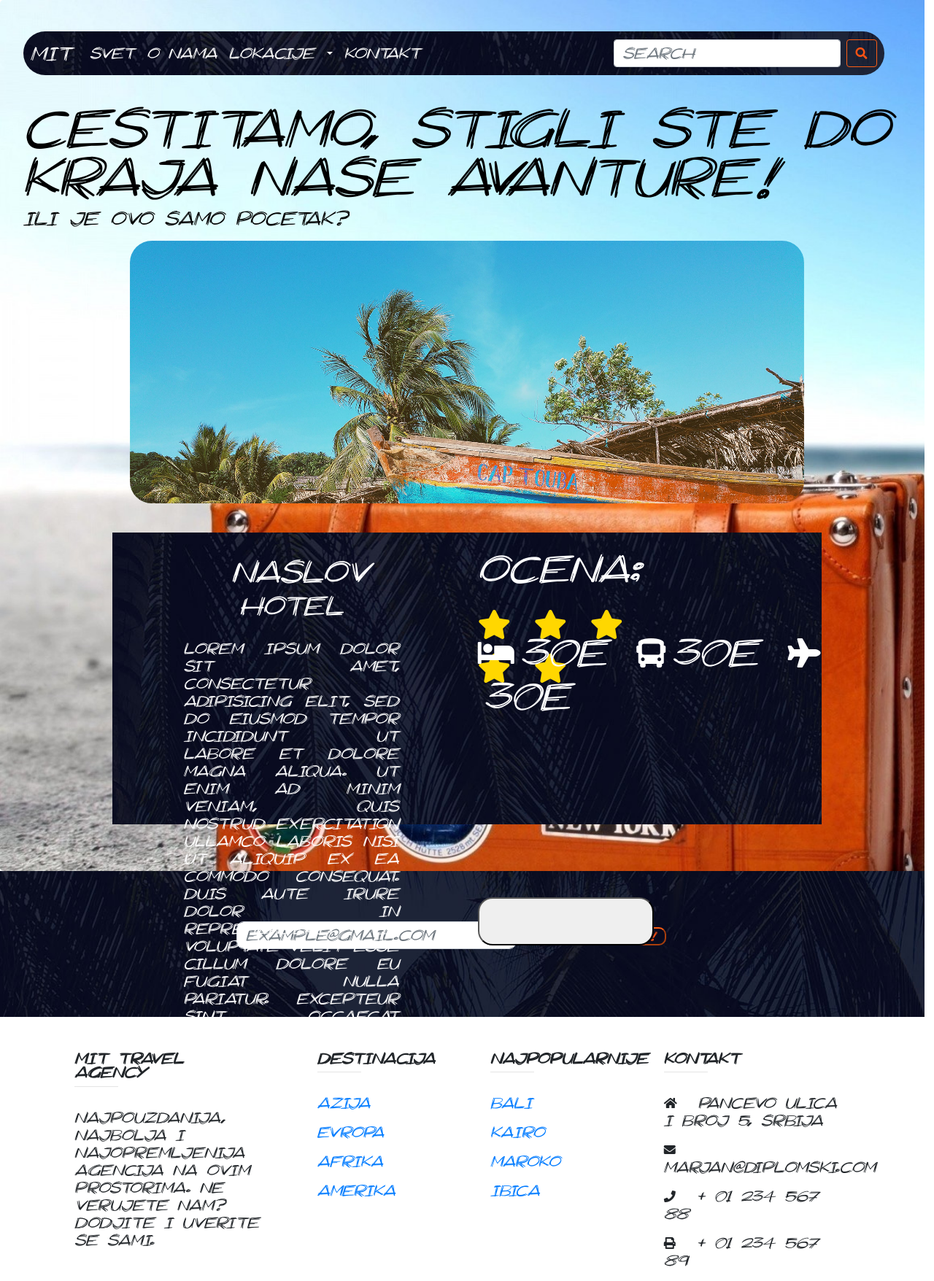
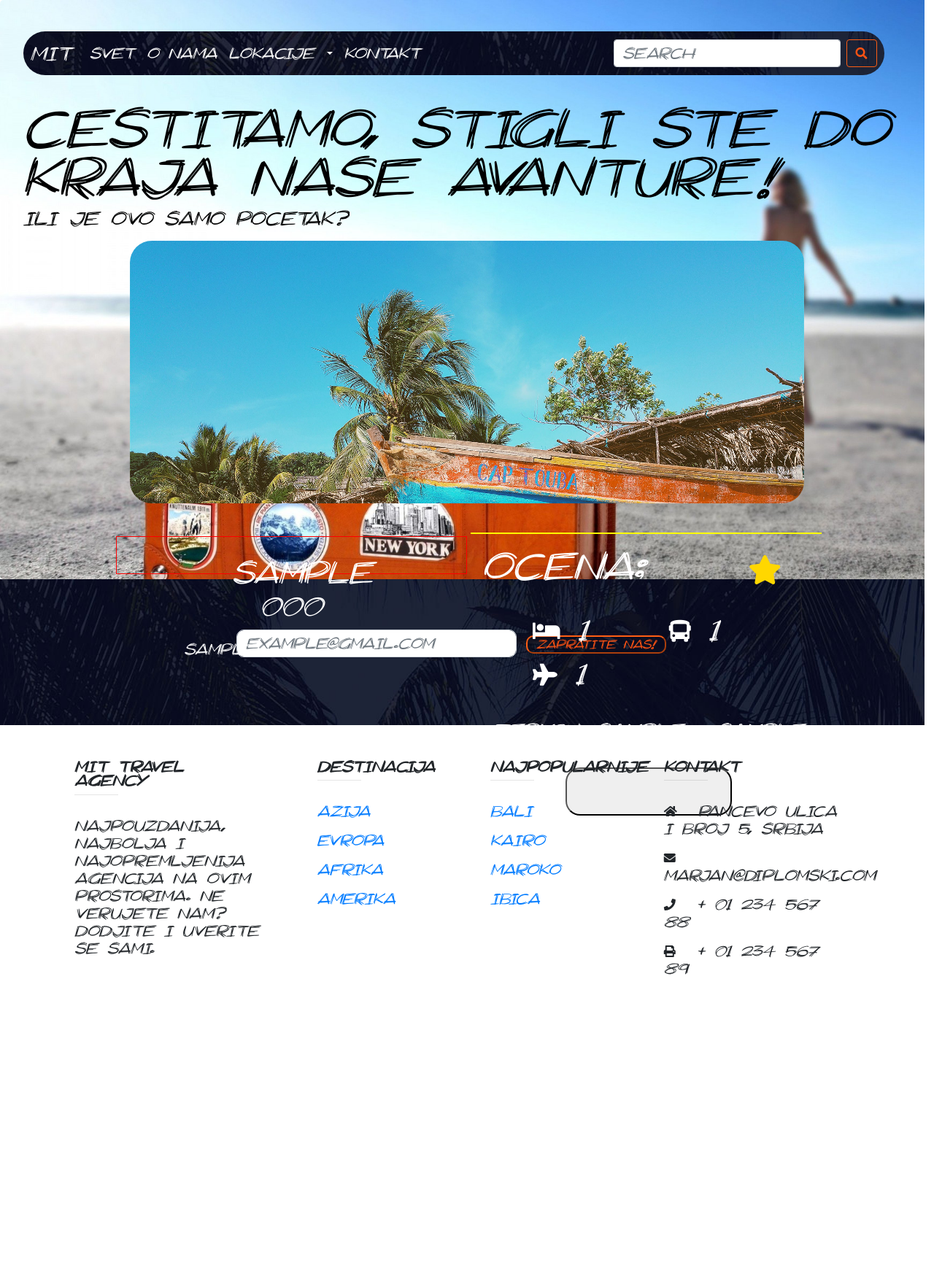
Before and after one commit to MarjanStojanov/diplomski, a Flask app: template MIT/templates/destinacija.html in a window 1280 px wide. Shown: the whole page at 73% size. After the commit the page ends 1336 px from the top, so only its background shows below. Run offline with Flask 2, Linux system fonts and the light colour scheme; the template is opened without the code that fills it: values that come from a table or form of the project are taken from there, others are empty; tables that the repository leaves empty hold one stand-in row (values such as "Sample post"); some libraries are stand-ins or nearby versions.

Commit message:
working on destinacija UI

```diff
--- a/MIT/static/css/destinacija.css
+++ b/MIT/static/css/destinacija.css
@@ -31,12 +31,14 @@
 	left: 5px;
 	top:5px;
 	bottom:5px;
+	border: 1px solid red;
 }
 
 .bot_div{
 	position: relative;
 	background-image:url('../imgs/find.jpg');
 	color: white;
+	height: auto;
 }
 
 h2,h3{
@@ -54,39 +56,73 @@
 
 .info{
 	position: absolute;
-	right: 5px;
-	top:5px;
+	right: 0px;
+	top:0px;
 	bottom:5px;
 	width: 49.5%;
+	border: 1px solid yellow;
 }
 
 .row2{
 	position: relative;
-	width: 100%;
-	min-height: 100px;
+	width: 95%;
+	min-height: 70px;
 	margin: 15px;
 	font-size: 40px;
 	text-align: left;
+	border-radius: 10px;
 }
-
 .cene{
-	font-size: 40px;
-	width: 25%;
+	padding: 10px;
+	font-size: 30px;
 	margin: 8px;
+	margin-left: 13%;
 	display: inline;
+	border-radius: 10px;
+	transition: all 0.3s ease;
 }
-
+.cene:hover{
+		background-color: yellow;
+		color: black;
+		cursor: pointer;
+}
 #rezervisi{
 	width:50%;
 	height: 100%;
 	margin: auto;
+	display: block;
+	margin-top: 10px;
 	border-radius: 20px;
 }
 
 .stars{
 	position: absolute;
-	right: 260px;
+	right: 10%;;
+	top:5px;
 	display: inline-block;
 	color: gold;
 
 }
+.poldol{
+	padding: 20px 0px;
+	cursor: pointer;
+	font-size: 20px;
+	text-align: center;
+	width: 100%;
+	margin-top: 3%;
+}
+.poldol:hover{
+		background-color: yellow;
+		color: black;
+}
+@media(max-width:1000px)
+{
+	.info, naslov{
+		position: relative;
+		display: block;
+		top:auto;
+		left: auto;
+		right: auto;
+
+	}
+}
--- a/MIT/static/js/custom.js
+++ b/MIT/static/js/custom.js
@@ -132,3 +132,39 @@
   a.href = '/drzava/' + dest.toLowerCase().replace(' ','')
   a.click()
 }
+
+
+function destinacija(){
+  cene = document.getElementsByClassName('cene')
+
+  for (i=0;i<cene.length;i++)
+    {
+      cene[i].addEventListener('click', function(){
+        for (i=0;i<cene.length;i++)
+          {
+            cene[i].style.setProperty('background-color','transparent')
+            cene[i].style.setProperty('color','white')
+          }
+        this.style.setProperty('background-color','yellow')
+        this.style.setProperty('color','black')
+
+      })
+    }
+
+
+  ter = document.getElementsByClassName('poldol')
+
+  for (i=0;i<ter.length;i++)
+    {
+      ter[i].addEventListener('click', function(){
+        for (i=0;i<ter.length;i++)
+          {
+            ter[i].style.setProperty('background-color','transparent')
+            ter[i].style.setProperty('color','white')
+          }
+        this.style.setProperty('background-color','yellow')
+        this.style.setProperty('color','black')
+
+      })
+    }
+}
--- a/MIT/templates/destinacija.html
+++ b/MIT/templates/destinacija.html
@@ -14,7 +14,7 @@
         <link rel="stylesheet" href={{ url_for('static', filename='css/destinacija.css') }} type="text/css"/>
 
       </head>
-    <body onload="kontinenti()">
+    <body onload="destinacija()">
 
 
         <!-- SPLASH SCREEN + NAVBAR -->
@@ -38,45 +38,57 @@
           </div>
           <div class="bot_div">
             <div class="naslov">
-              <h2>Naslov</h2>
-              <h3>Hotel</h3>
+              <h2>{{ dest.naziv }}</h2>
+              <h3>{{ dest.hotel }}</h3>
               <p class="opis_ponude">
-                Lorem ipsum dolor sit amet, consectetur adipisicing elit, sed do eiusmod
-                tempor incididunt ut labore et dolore magna aliqua. Ut enim ad minim veniam,
-                quis nostrud exercitation ullamco laboris nisi ut aliquip ex ea commodo
-                consequat. Duis aute irure dolor in reprehenderit in voluptate velit esse
-                cillum dolore eu fugiat nulla pariatur. Excepteur sint occaecat cupidatat non
-                proident, sunt in culpa qui officia deserunt mollit anim id est laborum.
+                {{ dest.opis }}
               </p>
             </div>
             <div class="info">
               <div class="row2">
                 <p>Ocena: </p>
                 <div class="stars">
-                <i class="fas fa-star"></i>
-                <i class="fas fa-star"></i>
-                <i class="fas fa-star"></i>
-                <i class="fas fa-star"></i>
-                <i class="fas fa-star"></i>
+                  {% for i in range(dest.zvezdice) %}
+                    <i class="fas fa-star"></i>
+                  {% endfor %}
                 </div>
               </div>
 
               <div class="row2">
-                <i class="fas fa-bed"></i><p class="cene">30e</p>
+              <p class="cene">
+                <i class="fas fa-bed"></i>
+                      {% if dest.cena_smestaj %}
+                        {{dest.cena_smestaj}}
+                      {% else %}
+                        /
+                      {% endif %}
+              </p>
 
-                <i class="fas fa-bus"></i><p class="cene">30e</p>
+              <p class="cene">
+                <i class="fas fa-bus"></i>
+                    {% if dest.cena_bus %}
+                      {{dest.cena_bus}}
+                    {% else %}
+                      /
+                    {% endif %}
+              </p>
 
-                <i class="fas fa-plane"></i><p class="cene">30e</p>
+              <p class="cene">
+                <i class="fas fa-plane"></i>
+                    {% if dest.cena_avion %}
+                      {{dest.cena_avion}}
+                    {% else %}
+                      /
+                    {% endif %}
+              </p>
 
               </div>
 
+              {% for aranzman in aranzmani %}
               <div class="row2">
-
+                <p class="poldol">Termin: {{aranzman.dat_pol}} - {{aranzman.dat_dol}} </p>
               </div>
-
-              <div class="row2">
-
-              </div>
+              {% endfor %}
               <div class="row2">
                 <input type="button" id="rezervisi" name="btn">
               </div>
```
Also changed, not shown: MIT/models.py (+5 -6 lines), MIT/routes.py (+8 -6 lines), migrations/versions/886d82f1a43a_.py (renamed from migrations/versions/7a8fcc9ace6a_.py, +33 -36 lines), MIT/mit.db, MIT/mit2.db (added).
